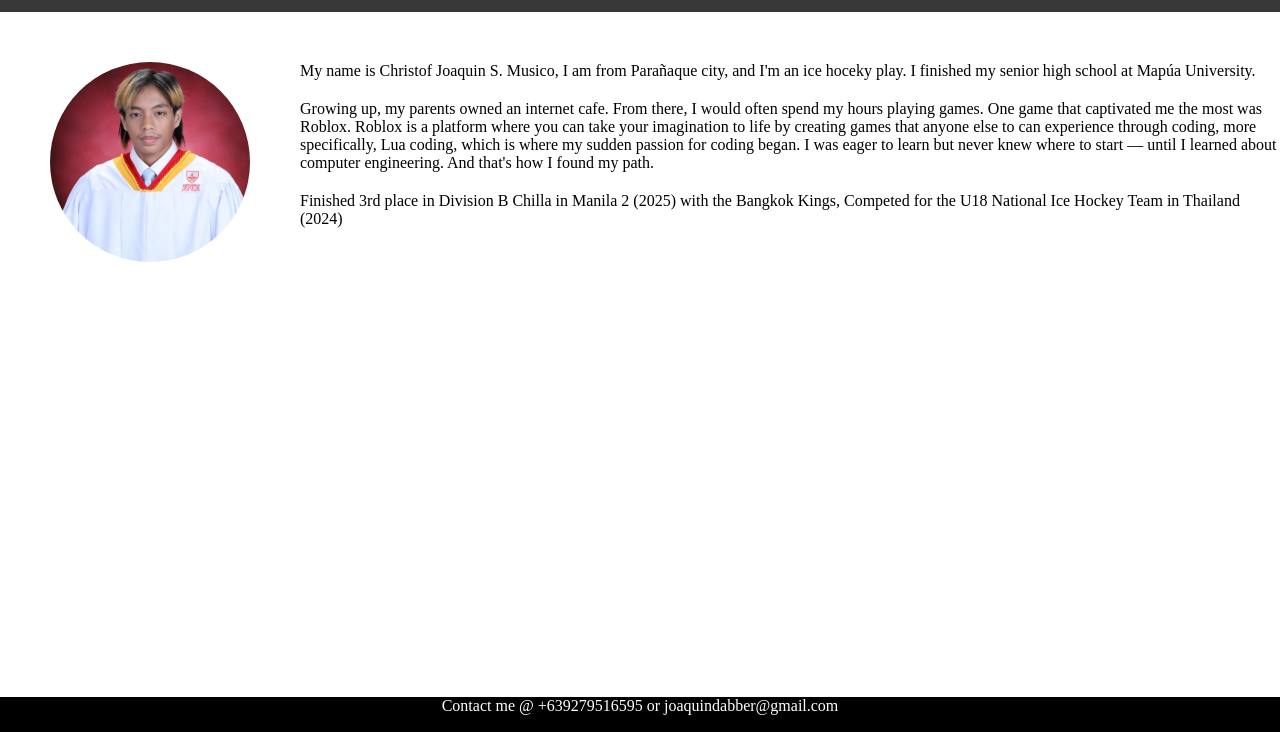
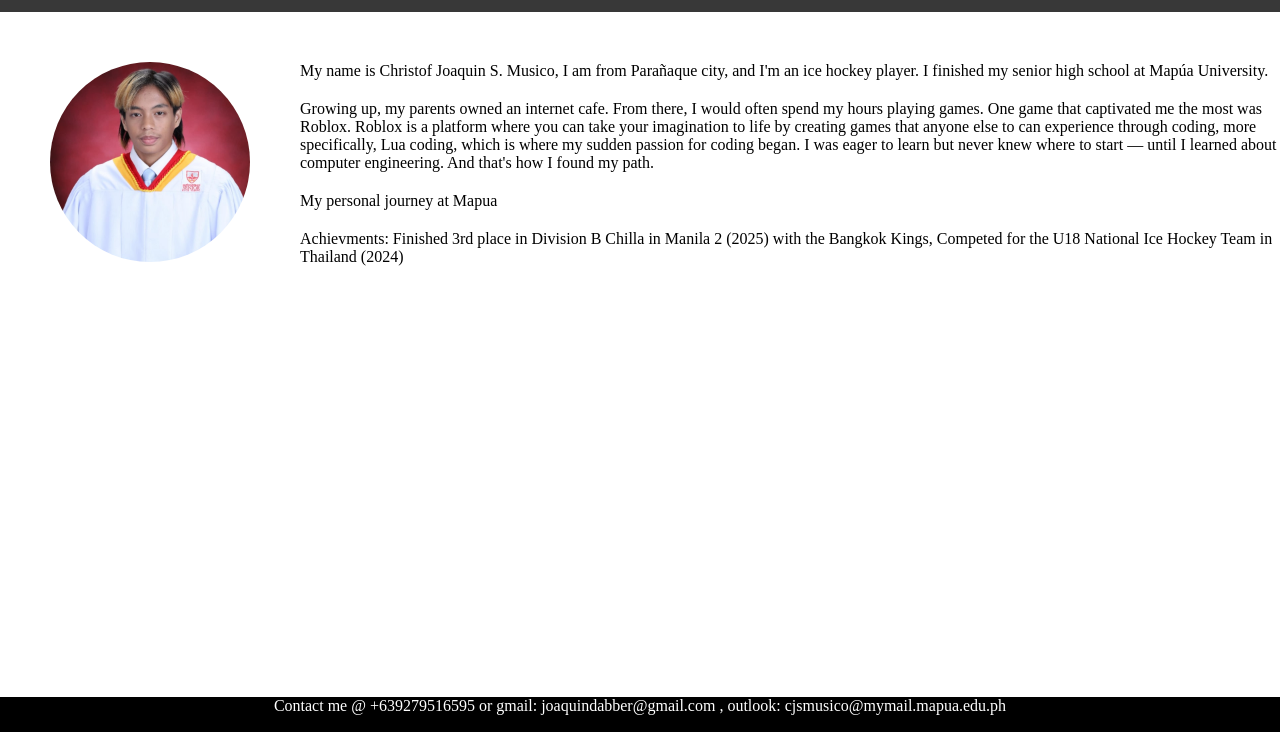
Before and after one commit to joaquindabber-alt/myportfolio, a plain HTML site: page Aboutme.html in a window 1280 px wide. Shown: the part 68-800 px from the top of the page. Drawn offline with Linux system fonts and the light colour scheme.

Commit message:
Revise About Me section and contact details
Updated personal information and achievements.

```diff
--- a/Aboutme.html
+++ b/Aboutme.html
@@ -19,12 +19,13 @@
 <div class="hurah">
     <img src="images/AAA3.jpg" alt="my photo" class="image">
     <div>
-    <p class="alp">My name is Christof Joaquin S. Musico, I am from Parañaque city, and I'm an ice hoceky play. I finished my senior high school at Mapúa University.
+    <p class="alp">My name is Christof Joaquin S. Musico, I am from Parañaque city, and I'm an ice hockey player. I finished my senior high school at Mapúa University.
         <p>Growing up, my parents owned an internet cafe. From there, I would often spend my hours playing games. One game that captivated me the most was Roblox. Roblox is a platform where you can take your imagination to life by creating games that anyone else to can experience through coding, more specifically, Lua coding, which is where my sudden passion for coding began. I was eager to learn but never knew where to start — until I learned about computer engineering. And that's how I found my path.</p>
-        <p>Finished 3rd place in Division B Chilla in Manila 2 (2025) with the Bangkok Kings, Competed for the U18 National Ice Hockey Team in Thailand (2024)</p>
+        <p>My personal journey at Mapua </p>
+        <p>Achievments: Finished 3rd place in Division B Chilla in Manila 2 (2025) with the Bangkok Kings, Competed for the U18 National Ice Hockey Team in Thailand (2024)</p>
     </div>
+
 </div>
 
-    <footer><p>Contact me @ +639279516595 or joaquindabber@gmail.com</p></footer>
-    </body>
+<footer><p>Contact me @ +639279516595 or gmail: joaquindabber@gmail.com , outlook: cjsmusico@mymail.mapua.edu.ph</p></footer>    </body>
 </html>
```
